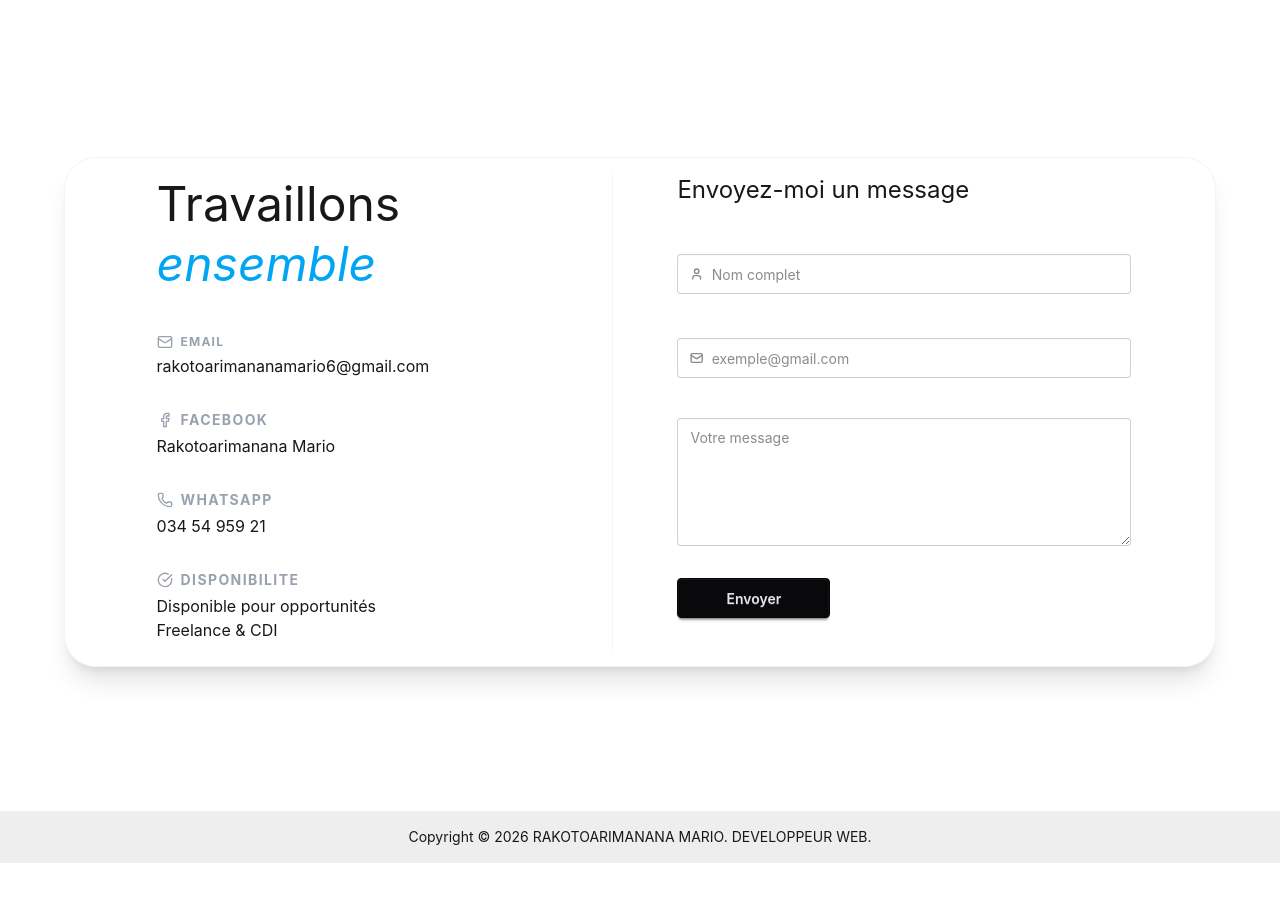
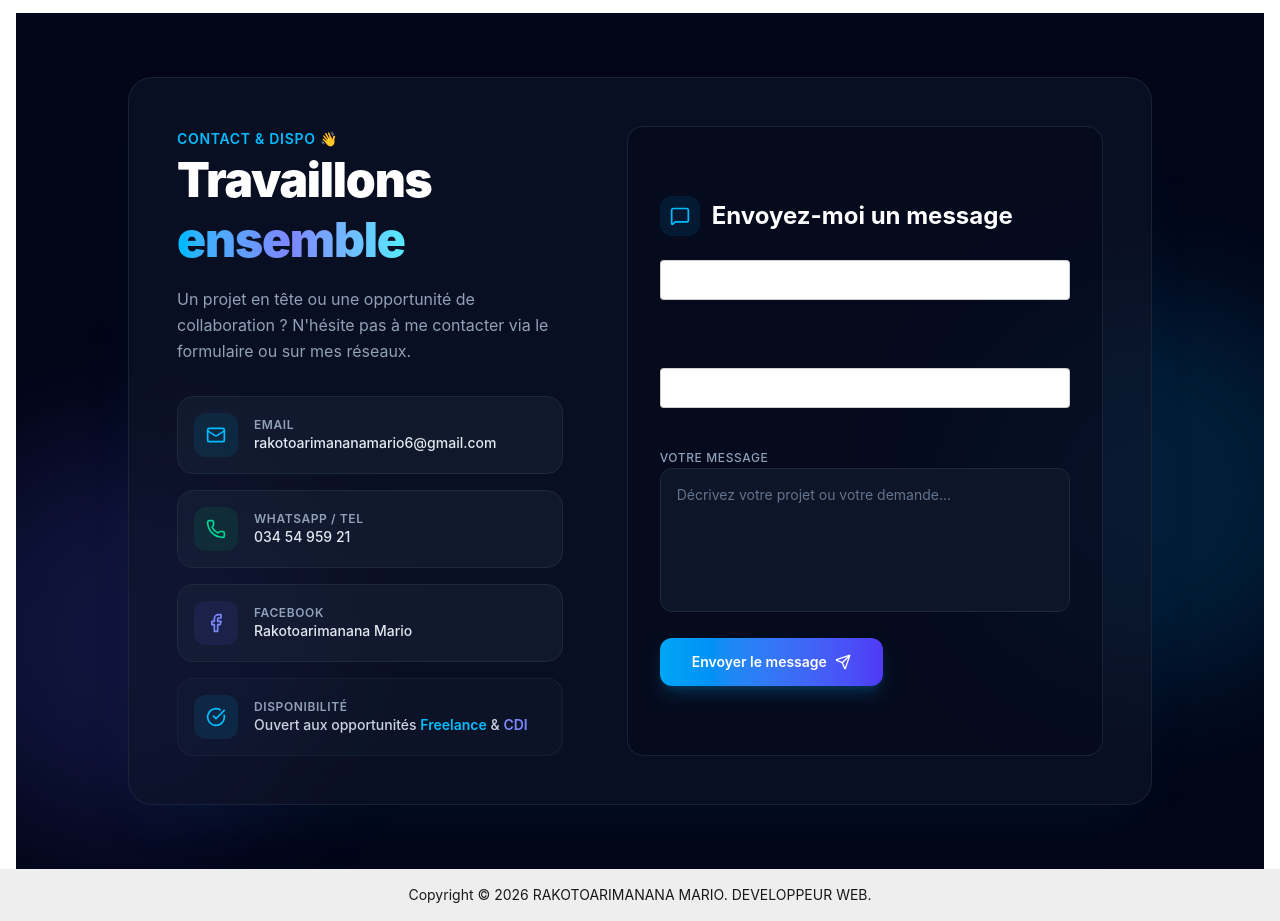
Before and after one commit to MarioRKT/Portfolio, a React (Vite) app: page / in a window 1280 px wide. Shown: the part 3480-4401 px from the top of the page. Before the commit the page ends 4343 px from the top, so only its background shows below. Built offline with nearby package versions, Linux system fonts and the light colour scheme.

Commit message:
Update Contact.jsx

```diff
--- a/src/pages/Contact.jsx
+++ b/src/pages/Contact.jsx
@@ -1,79 +1,156 @@
-import { CircleCheckBig, Facebook, Mail, Phone } from "lucide-react";
+import { CircleCheckBig, Facebook, Mail, Phone, Send, MessageSquare } from "lucide-react";
 import InputNom from "../components/InputNom";
 import InputMail from "../components/InputMail";
 
 function Contact() {
   return (
-    <>
-      {/* Remplacement des marges fixes par max-w et mx-auto + padding latéral pour mobile */}
-      <div className="flex flex-col lg:flex-row justify-center max-w-6xl mx-auto my-12 lg:my-36 px-6 py-4 shadow-xl border border-gray-100 rounded-3xl lg:rounded-4xl gap-12 lg:gap-0">
+    <section className="relative min-h-screen flex items-center justify-center py-16 px-4 bg-slate-950 text-white selection:bg-sky-500 selection:text-white overflow-hidden">
 
-        {/* Infos de contact - Prend 100% sur mobile */}
-        <div className="w-full lg:w-[45%] lg:pl-10">
-          <h1 className="text-4xl md:text-5xl mb-10 text-center lg:text-left leading-tight">
-            Travaillons
-            <span className="italic text-sky-500 "> ensemble</span>
+      {/* 1. Effets d'ambiance en arrière-plan (Glow Orbs) */}
+      <div className="absolute top-1/3 -right-20 w-96 h-96 bg-sky-500/15 rounded-full blur-3xl pointer-events-none" />
+      <div className="absolute bottom-10 -left-20 w-96 h-96 bg-indigo-500/15 rounded-full blur-3xl pointer-events-none" />
+
+      {/* 2. Conteneur Principal (Glassmorphism moderne) */}
+      <div className="relative z-10 w-full max-w-5xl mx-auto backdrop-blur-xl bg-slate-900/60 border border-slate-800/80 rounded-3xl p-6 sm:p-10 lg:p-12 shadow-2xl shadow-sky-950/20">
+
+        <div className="flex flex-col lg:flex-row gap-12 lg:gap-16 items-stretch">
+
+          {/* 3. Colonne de Gauche : Infos de contact */}
+          <div className="w-full lg:w-[45%] flex flex-col justify-between space-y-8">
+
+            <div className="space-y-4 text-center lg:text-left">
+              <span className="text-xs sm:text-sm font-semibold tracking-wider text-sky-400 uppercase">
+                Contact & Dispo 👋
+              </span>
+              <h1 className="text-3xl sm:text-5xl font-black tracking-tight text-white leading-tight">
+                Travaillons <br className="hidden sm:inline" />
+                <span className="bg-gradient-to-r from-sky-400 via-indigo-400 to-cyan-300 bg-clip-text text-transparent">
+                  ensemble
+                </span>
               </h1>
-
-          {/* Grille d'infos pour mobile (2 colonnes) qui repasse en liste sur desktop */}
-          <div className="grid grid-cols-1 sm:grid-cols-2 lg:grid-cols-1 gap-8">
-            <div className="flex flex-col items-center lg:items-start">
-              <p className="text-xs flex items-center text-gray-400 gap-2 mb-1 uppercase tracking-widest font-bold">
-                <Mail size={16} /> EMAIL
+              <p className="text-slate-400 text-sm sm:text-base leading-relaxed">
+                Un projet en tête ou une opportunité de collaboration ? N'hésite pas à me contacter via le formulaire ou sur mes réseaux.
               </p>
-              <h2 className="text-sm md:text-base break-all">rakotoarimananamario6@gmail.com</h2>
             </div>
 
-            <div className="flex flex-col items-center lg:items-start">
-              <p className="text-sm flex items-center text-gray-400 gap-2 mb-1 uppercase tracking-widest font-bold">
-                <Facebook size={16} /> FACEBOOK
-              </p>
-              <h2 className="text-sm md:text-base">Rakotoarimanana Mario</h2>
+            {/* Cartes d'informations interactives */}
+            <div className="grid grid-cols-1 sm:grid-cols-2 lg:grid-cols-1 gap-4">
+
+              {/* EMAIL */}
+              <a
+                href="mailto:rakotoarimananamario6@gmail.com"
+                className="group p-4 rounded-2xl bg-slate-800/40 border border-slate-800 hover:border-sky-500/50 hover:bg-slate-800/80 transition-all duration-300 flex items-center gap-4"
+              >
+                <div className="p-3 rounded-xl bg-sky-500/10 text-sky-400 group-hover:scale-110 group-hover:bg-sky-500 group-hover:text-white transition-all">
+                  <Mail size={20} />
                 </div>
+                <div className="overflow-hidden">
+                  <p className="text-xs font-semibold uppercase tracking-wider text-slate-400">EMAIL</p>
+                  <h2 className="text-xs sm:text-sm font-medium text-slate-200 truncate group-hover:text-sky-300 transition-colors">
+                    rakotoarimananamario6@gmail.com
+                  </h2>
+                </div>
+              </a>
 
-            <div className="flex flex-col items-center lg:items-start">
-              <p className="text-sm flex items-center text-gray-400 gap-2 mb-1 uppercase tracking-widest font-bold">
-                <Phone size={16} /> WHATSAPP
-              </p>
-              <h2 className="text-sm md:text-base">034 54 959 21</h2>
+              {/* WHATSAPP */}
+              <a
+                href="https://wa.me/261345495921"
+                target="_blank"
+                rel="noreferrer"
+                className="group p-4 rounded-2xl bg-slate-800/40 border border-slate-800 hover:border-emerald-500/50 hover:bg-slate-800/80 transition-all duration-300 flex items-center gap-4"
+              >
+                <div className="p-3 rounded-xl bg-emerald-500/10 text-emerald-400 group-hover:scale-110 group-hover:bg-emerald-500 group-hover:text-white transition-all">
+                  <Phone size={20} />
                 </div>
+                <div>
+                  <p className="text-xs font-semibold uppercase tracking-wider text-slate-400">WHATSAPP / TEL</p>
+                  <h2 className="text-xs sm:text-sm font-medium text-slate-200 group-hover:text-emerald-300 transition-colors">
+                    034 54 959 21
+                  </h2>
+                </div>
+              </a>
 
-            <div className="flex flex-col items-center lg:items-start">
-              <p className="text-sm flex items-center text-gray-400 gap-2 mb-1 uppercase tracking-widest font-bold">
-                <CircleCheckBig size={16} /> DISPONIBILITE
-              </p>
-              <h2 className="text-sm md:text-base text-center lg:text-left">
-                Disponible pour opportunités <br />
-                Freelance & CDI
+              {/* FACEBOOK */}
+              <a
+                href="https://facebook.com"
+                target="_blank"
+                rel="noreferrer"
+                className="group p-4 rounded-2xl bg-slate-800/40 border border-slate-800 hover:border-indigo-500/50 hover:bg-slate-800/80 transition-all duration-300 flex items-center gap-4"
+              >
+                <div className="p-3 rounded-xl bg-indigo-500/10 text-indigo-400 group-hover:scale-110 group-hover:bg-indigo-500 group-hover:text-white transition-all">
+                  <Facebook size={20} />
+                </div>
+                <div>
+                  <p className="text-xs font-semibold uppercase tracking-wider text-slate-400">FACEBOOK</p>
+                  <h2 className="text-xs sm:text-sm font-medium text-slate-200 group-hover:text-indigo-300 transition-colors">
+                    Rakotoarimanana Mario
+                  </h2>
+                </div>
+              </a>
+
+              {/* DISPONIBILITE */}
+              <div className="p-4 rounded-2xl bg-slate-800/20 border border-slate-800/60 flex items-center gap-4">
+                <div className="p-3 rounded-xl bg-sky-400/10 text-sky-400 shrink-0">
+                  <CircleCheckBig size={20} />
+                </div>
+                <div>
+                  <p className="text-xs font-semibold uppercase tracking-wider text-slate-400">DISPONIBILITÉ</p>
+                  <h2 className="text-xs sm:text-sm font-medium text-slate-300">
+                    Ouvert aux opportunités <span className="text-sky-400 font-semibold">Freelance</span> & <span className="text-indigo-400 font-semibold">CDI</span>
                   </h2>
                 </div>
               </div>
+
+            </div>
           </div>
 
-        {/* Formulaire - Prend 100% sur mobile */}
-        <div className="w-full lg:w-[50%] lg:border-l border-gray-100 lg:pl-8">
-          <h2 className="text-2xl text-center lg:text-left lg:px-8 mb-4">Envoyez-moi un message</h2>
+          {/* 4. Colonne de Droite : Formulaire de Message */}
+          <div className="w-full lg:w-[55%] bg-slate-950/40 border border-slate-800/80 rounded-2xl p-6 sm:p-8 flex flex-col justify-center">
 
-          <form className="p-0 lg:p-8 flex flex-col">
-            <div className="grid grid-cols-1 md:flex md:flex-col">
+            <div className="flex items-center gap-3 mb-6">
+              <div className="p-2.5 rounded-xl bg-sky-500/10 text-sky-400">
+                <MessageSquare size={20} />
+              </div>
+              <h2 className="text-xl sm:text-2xl font-bold text-white">
+                Envoyez-moi un message
+              </h2>
+            </div>
+
+            <form className="space-y-5" onSubmit={(e) => e.preventDefault()}>
+
+              {/* Inputs Personnalisés (Nom & Email) */}
+              <div className="space-y-4">
                 <InputNom />
                 <InputMail />
               </div>
 
+              {/* Zone de Message */}
+              <div className="space-y-1.5">
+                <label className="text-xs font-medium text-slate-400 uppercase tracking-wider">
+                  Votre Message
+                </label>
                 <textarea
-              className="textarea textarea-bordered mt-10 w-full h-32"
-              placeholder="Votre message"
-            ></textarea>
+                  className="w-full bg-slate-900/90 border border-slate-800 rounded-xl p-4 text-slate-200 text-sm placeholder:text-slate-500 focus:outline-none focus:border-sky-500 focus:ring-1 focus:ring-sky-500 transition-all duration-300 resize-none h-36"
+                  placeholder="Décrivez votre projet ou votre demande..."
+                  required
+                />
+              </div>
 
-            <div className="text-center lg:text-left">
-              <button className="btn btn-neutral w-full md:w-auto hover:bg-sky-500 hover:border-sky-500 mt-8 px-12 py-2.5 transition-all">
-                Envoyer
+              {/* Bouton d'Envoi */}
+              <button
+                type="submit"
+                className="w-full sm:w-auto px-8 py-3.5 rounded-xl font-semibold text-sm bg-gradient-to-r from-sky-500 to-indigo-600 hover:from-sky-400 hover:to-indigo-500 text-white shadow-lg shadow-sky-500/20 transition-all duration-300 hover:scale-[1.01] active:scale-[0.99] flex items-center justify-center gap-2 group cursor-pointer"
+              >
+                <span>Envoyer le message</span>
+                <Send size={16} className="group-hover:translate-x-1 group-hover:-translate-y-0.5 transition-transform duration-300" />
               </button>
-            </div>
+
             </form>
           </div>
+
         </div>
-    </>
+      </div>
+    </section>
   );
 }
 
```
Lines whose indentation alone changed are shown as unchanged.
